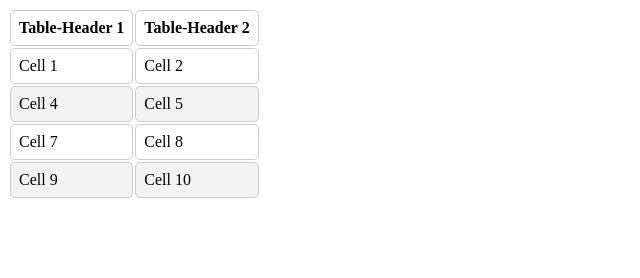
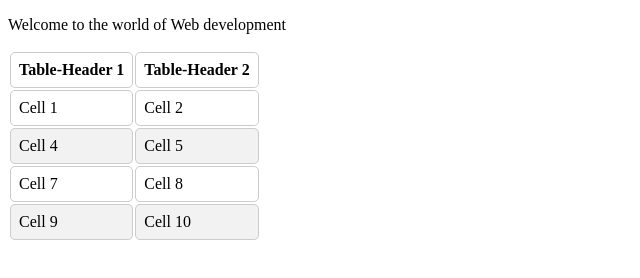
Before and after one commit to acciojob/clean-and-simple-SandeepKumarSolanki, a website: page main.html in a window 1280 px wide. Shown: the whole page, without its empty margins (0-640 px from the left). Drawn offline with Linux system fonts and the light colour scheme.

Commit message:
created a submission

```diff
--- a/main.html
+++ b/main.html
@@ -8,6 +8,7 @@
 
 <body>
 	<div id="text">
+		<p>Welcome to the world of Web development</p>
 		<table>
 		<thead>
 			<tr>
```
